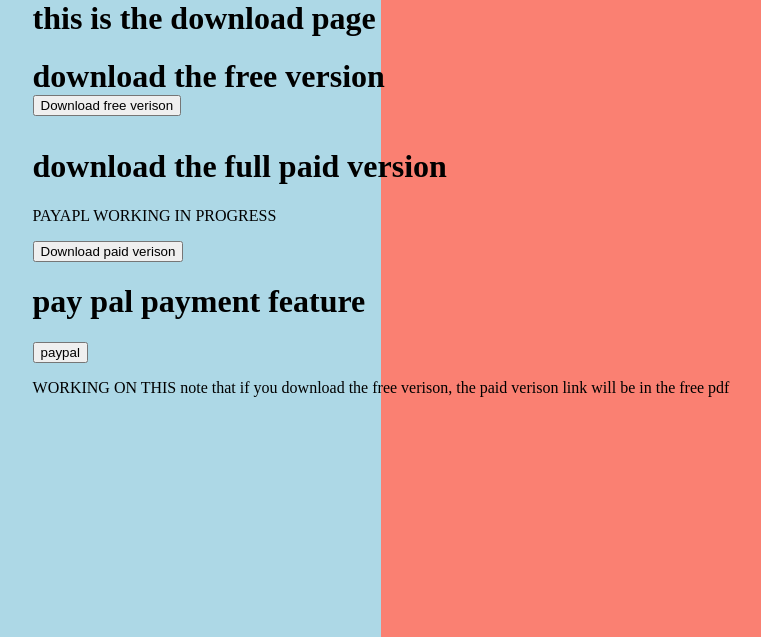
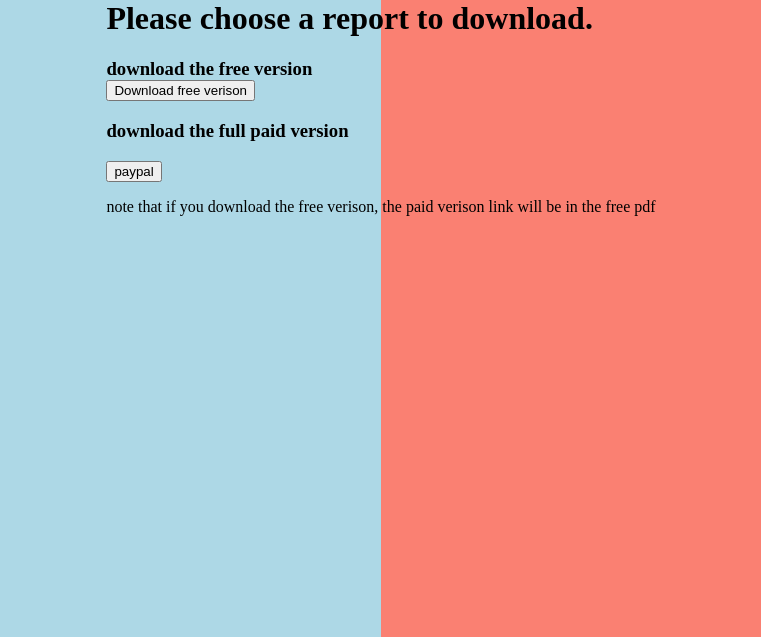
Before and after one commit to cheesenaan/survey_app, a Django app: page /download_report_page in a window 1280 px wide. Shown: the top 637 px of the page, without its empty margins (259-1020 px from the left). Run offline with Django 4.2, Linux system fonts and the light colour scheme.

Commit message:
First commit

```diff
--- a/survery_app/templates/download_report.html
+++ b/survery_app/templates/download_report.html
@@ -5,33 +5,21 @@
 <body>
 
 <h1>
-    this is the download page
+    Please choose a report to download.
 </h1>
 
 
-<h1>
+<h3>
 download the free version
 <form method='post' action='download_report_free'">
     {% csrf_token %}
     <button type="submit" class="btn btn-primary">Download free verison</button>
 </form>
 
-</h1>
-
-<h1>
-download the full paid version
-</h1>
+</h3>
 
 
-
-<p> PAYAPL WORKING IN PROGRESS </p>
-<form method='post' action='download_report_paid'">
-    {% csrf_token %}
-    <button type="submit" class="btn btn-primary">Download paid verison</button>
-</form>
-
-
-<h1> pay pal payment feature </h1>
+<h3> download the full paid version </h3>
 
 <form method='post' action='paypal'">
     {% csrf_token %}
@@ -39,10 +27,7 @@ download the full paid version
 </form>
 
 
-
-
 <p>
-    WORKING ON THIS
 note that if you download the free verison, the paid verison link will be in the free pdf
 
 </p>
--- a/survery_app/templates/paypal.html
+++ b/survery_app/templates/paypal.html
@@ -46,8 +46,9 @@
                   const captureOrderHandler = (details) => {
                       const payerName = details.payer.name.given_name;
                       console.log('Transaction completed');
+                      alert('Transaction completed! اكتملت المعاملة')
+                    window.location.replace('paypal_success');
                   };
-
                   return actions.order.capture().then(captureOrderHandler);
               },
 
--- a/survery_app/urls.py
+++ b/survery_app/urls.py
@@ -17,6 +17,7 @@ urlpatterns=[
   path('download_report_free', views.download_report_free, name='download_report_free'),
   path('download_report_paid', views.download_report_paid, name='download_report_paid'),
   path('paypal', views.paypal, name='paypal'),
+  path('paypal_success', views.paypal_success, name='paypal_success'),
 
 
   path('RIASEC_survey_arabic', views.RIASEC_survey_arabic, name='RIASEC_survey_arabic'),
--- a/survery_app/views.py
+++ b/survery_app/views.py
@@ -655,3 +655,7 @@ def download_report_paid(request):
 
 def paypal(request):
   return render(request, "paypal.html")
+
+
+def paypal_success(request):
+  return render(request, "paypal_success.html")
```
Also changed, not shown: survery_app/templates/paypal_success.html (added, +12 -0 lines), db.sqlite3.
